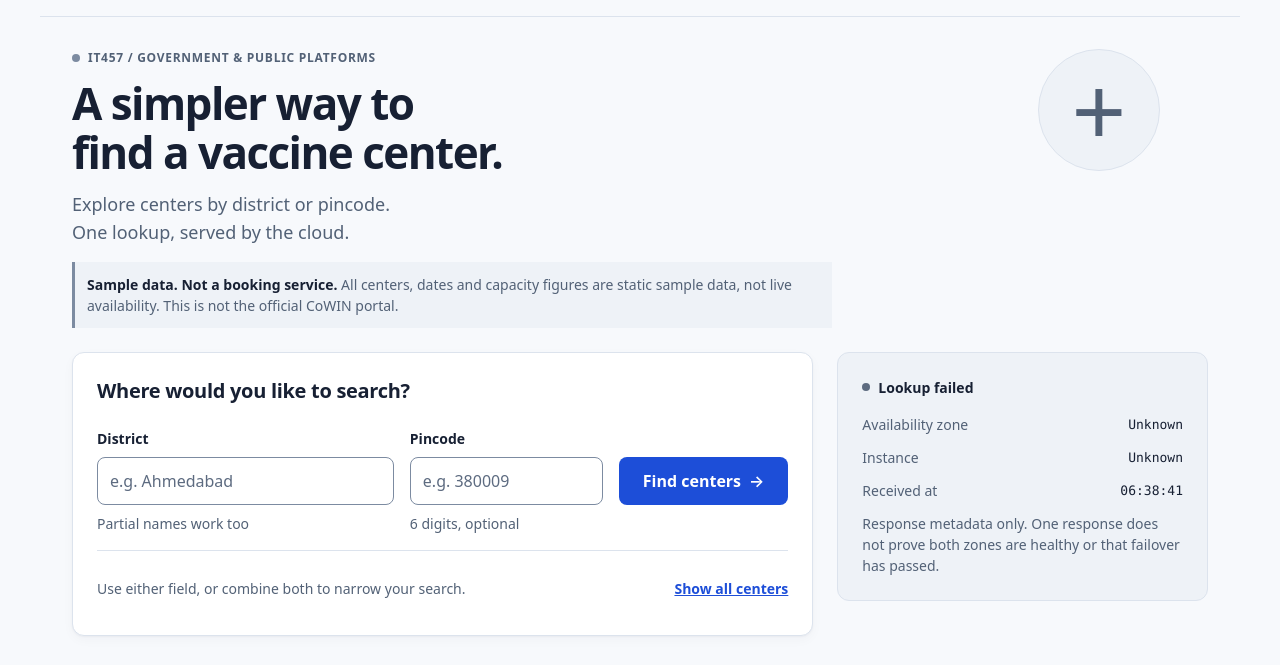
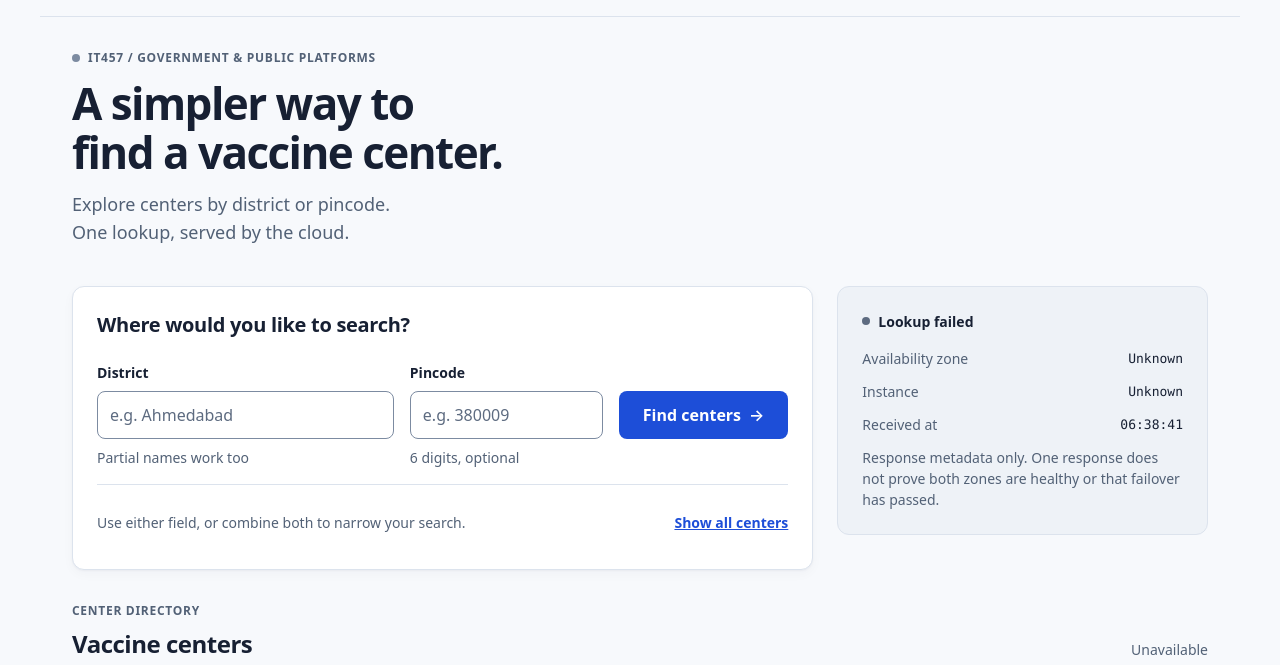
Before and after one commit to kaushalnandaniya/CoWIN, a plain HTML site: page service/static/index.html in a window 1280 px wide. Shown: the part 55-720 px from the top of the page. Drawn offline with Linux system fonts and the light colour scheme; files that its build step writes are made by us from their sources; no server answers; files whose address does not match are found by name.

Commit message:
fix(ui): remove the hero decoration and the hero notice banner
Presentation-only change, per review: the decorative circle-and-plus
graphic is gone at every viewport, and the sample-data banner under
the hero is removed; the footer's sample-data wording stays. Drops
the now-unused styles and the test assertion for the banner text.
Screenshots refreshed.

```diff
--- a/service/static/index.html
+++ b/service/static/index.html
@@ -18,7 +18,6 @@
       <div class="eyebrow"><span class="tiny-dot"></span> IT457 / GOVERNMENT &amp; PUBLIC PLATFORMS</div>
       <h1 id="page-title">A simpler way to find a vaccine center.</h1>
       <p class="intro">Explore centers by district or pincode.<br class="desktop-break"> One lookup, served by the cloud.</p>
-      <div class="info-note"><strong>Sample data. Not a booking service.</strong> All centers, dates and capacity figures are static sample data, not live availability. This is not the official CoWIN portal.</div>
     </section>
 
     <div class="lookup-row">
--- a/service/static/styles.css
+++ b/service/static/styles.css
@@ -170,20 +170,6 @@ h1 {
   margin:0 0 16px;
 }
 
-.info-note {
-  max-width:760px;
-  background:var(--surface-subtle);
-  border-left:3px solid var(--control-border);
-  padding:12px;
-  font-size:14px;
-  line-height:21px;
-  color:var(--secondary);
-}
-
-.info-note strong {
-  font-weight:600;
-  color:var(--ink);
-}
 
 
 /* === Lookup row: search panel + request panel === */
@@ -646,25 +632,6 @@ footer {
   }
 }
 
-@media(min-width:1024px) {
-  .hero:after {
-    content:"+";
-    position:absolute;
-    right:48px;
-    top:32px;
-    width:120px;
-    height:120px;
-    display:grid;
-    place-items:center;
-    font-size:96px;
-    font-weight:200;
-    color:var(--secondary);
-    border:1px solid var(--line);
-    border-radius:50%;
-    background:var(--surface-subtle);
-  }
-}
-
 @media(min-width:1200px) {
   .center-grid {
     grid-template-columns:repeat(3,minmax(0,1fr));
```
Also changed, not shown: docs/screenshots/lookup-page-updates/after-320.png, docs/screenshots/lookup-page-updates/after-desktop-full.png, docs/screenshots/lookup-page-updates/after-desktop.png, docs/screenshots/lookup-page-updates/after-phone.png, 1 other file.
